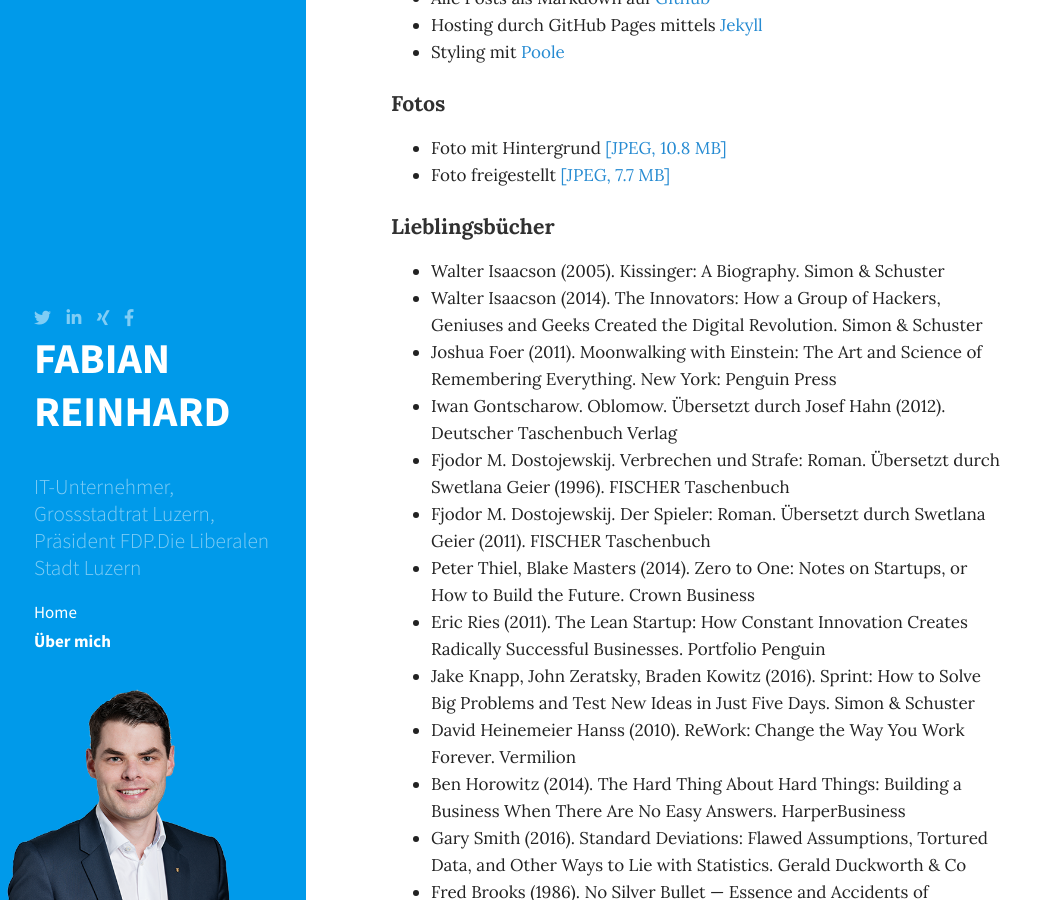
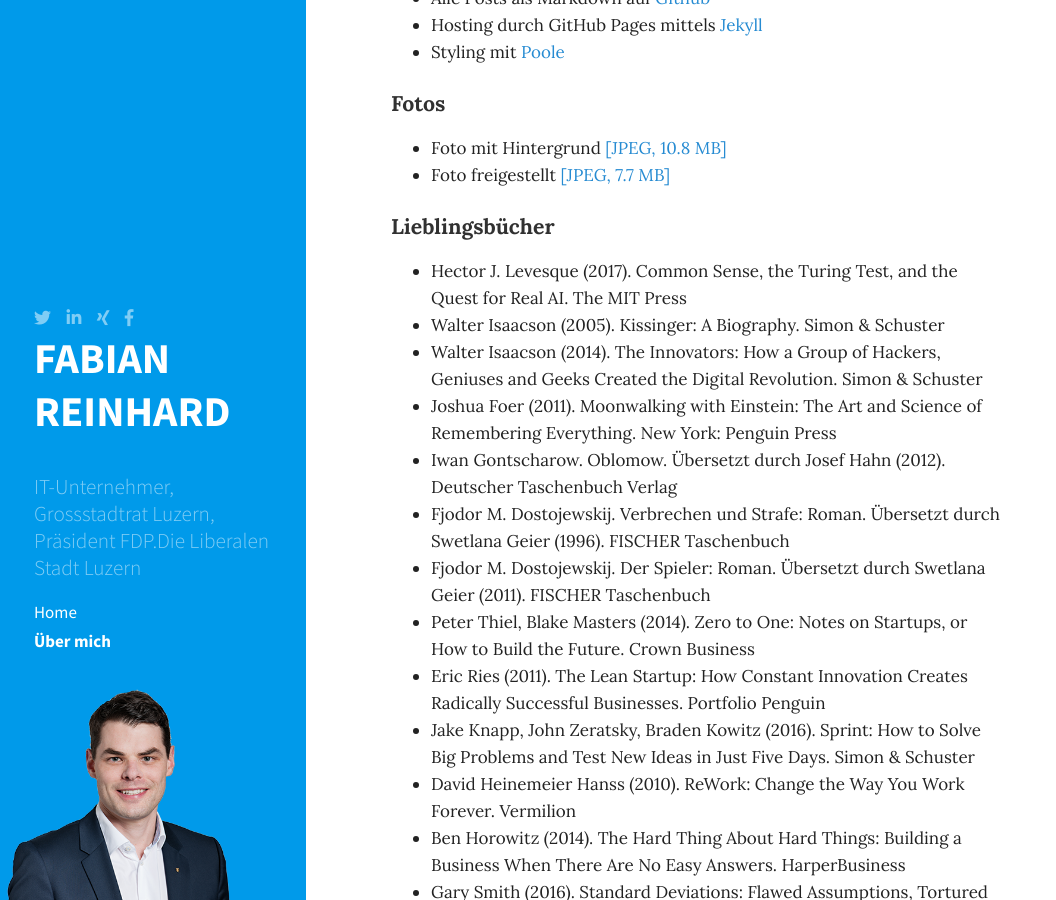
Before and after one commit to freinhard/freinhard.github.io, a Jekyll site: the page built from about.md, in a window 1280 px wide and 900 px high, scrolled down 2485 px. Shown: the whole window, without its empty margins (0-1056 px from the left). Built offline with Jekyll 4.4.1, drawn with Linux system fonts in a browser that asks for light colours; nearby versions of some CDN libraries; comment, search, counter and statistics services are not loaded.

Commit message:
Add book

```diff
--- a/about.md
+++ b/about.md
@@ -61,6 +61,7 @@
 - Foto freigestellt [[JPEG, 7.7 MB]]({{ site.url }}/public/assets/Fabian-Reinhard-Freigestellt.jpg)
 
 ### Lieblingsbücher
+- Hector J. Levesque (2017). Common Sense, the Turing Test, and the Quest for Real AI. The MIT Press
 - Walter Isaacson (2005). Kissinger: A Biography. Simon & Schuster
 - Walter Isaacson (2014). The Innovators: How a Group of Hackers, Geniuses and Geeks Created the Digital Revolution. Simon & Schuster
 - Joshua Foer (2011). Moonwalking with Einstein: The Art and Science of Remembering Everything. New York: Penguin Press
```
